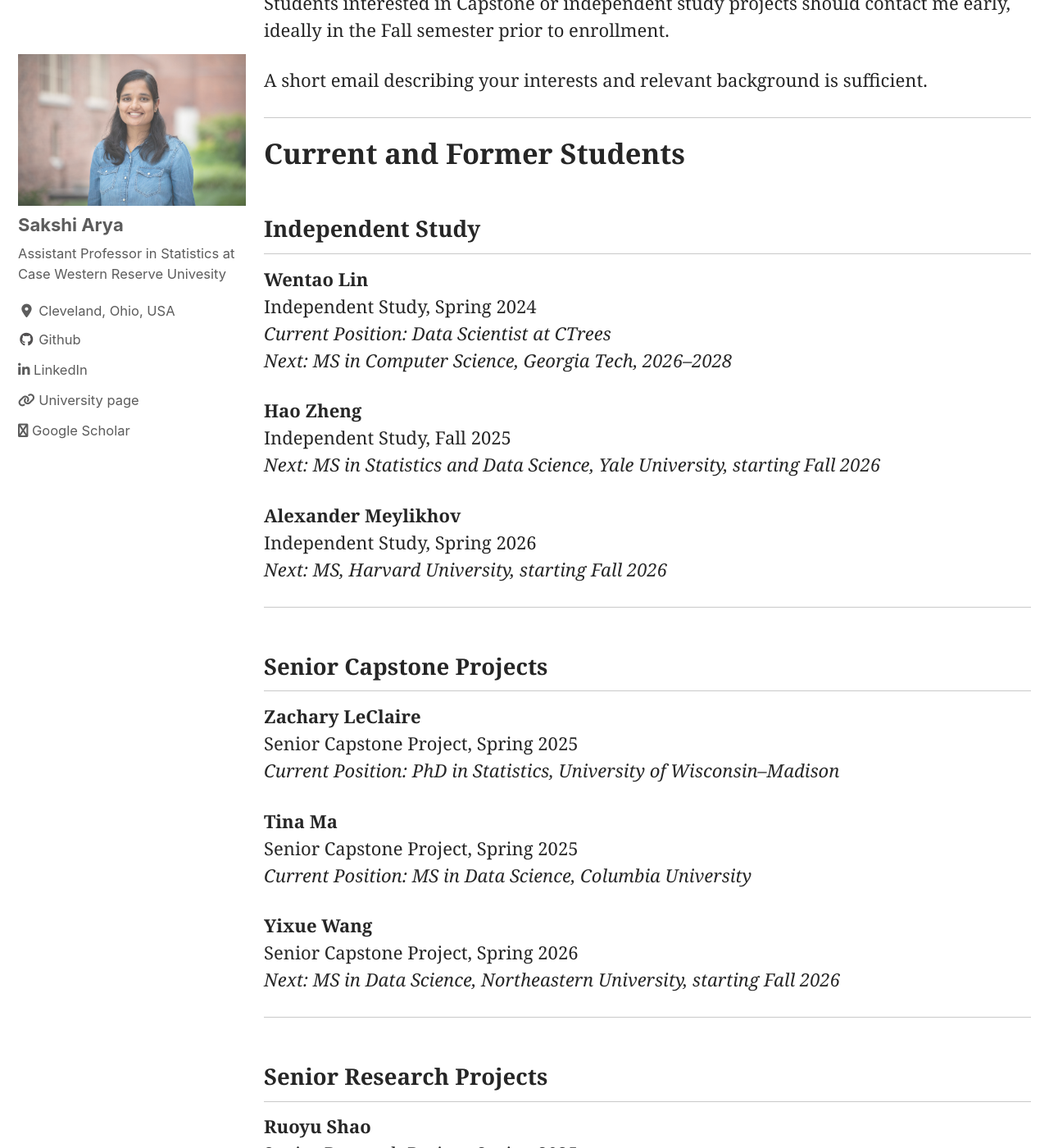
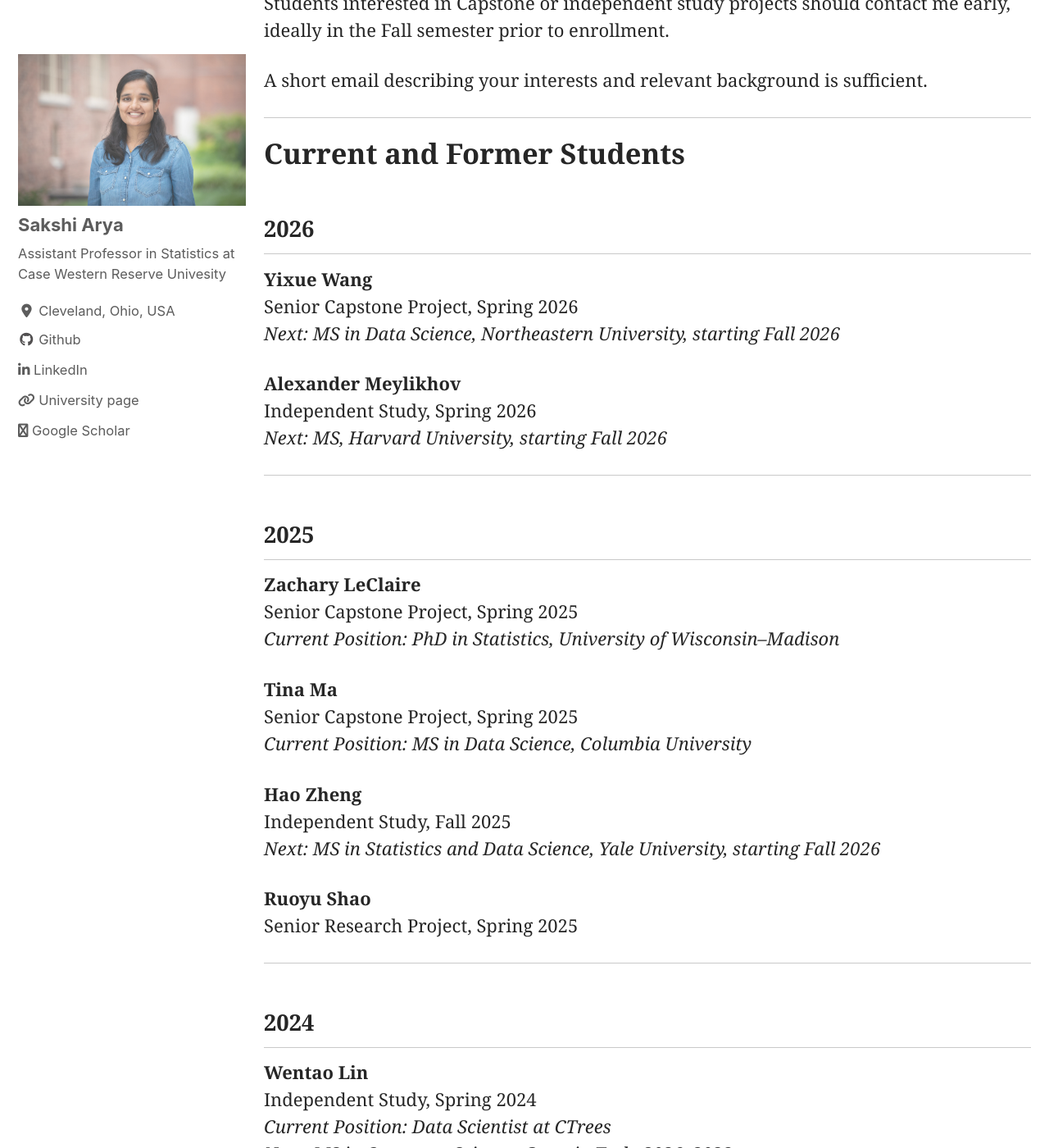
Before and after one commit to sakshiarya/sakshiarya.github.io, a Jekyll site: the page built from _pages/students.md, in a window 1280 px wide and 1400 px high, scrolled down 1656 px. Shown: the whole window at 82% size. Built offline with Jekyll 4.4.1, drawn with Linux system fonts in a browser that asks for light colours; cached includes are drawn as plain includes; nearby versions of some CDN libraries; some of the changed text lies outside the part shown.

Commit message:
Student updates

```diff
--- a/_pages/students.md
+++ b/_pages/students.md
@@ -47,16 +47,11 @@ A short email describing your interests and relevant background is sufficient.
 
 # Current and Former Students
 
-## Independent Study
+## 2026
 
-**Wentao Lin**
-Independent Study, Spring 2024
-*Current Position: Data Scientist at CTrees*
-*Next: MS in Computer Science, Georgia Tech, 2026–2028*
-
-**Hao Zheng**
-Independent Study, Fall 2025
-*Next: MS in Statistics and Data Science, Yale University, starting Fall 2026*
+**Yixue Wang**
+Senior Capstone Project, Spring 2026
+*Next: MS in Data Science, Northeastern University, starting Fall 2026*
 
 **Alexander Meylikhov**
 Independent Study, Spring 2026
@@ -64,7 +59,7 @@ Independent Study, Spring 2026
 
 ---
 
-## Senior Capstone Projects
+## 2025
 
 **Zachary LeClaire**
 Senior Capstone Project, Spring 2025
@@ -74,15 +69,20 @@ Senior Capstone Project, Spring 2025
 Senior Capstone Project, Spring 2025
 *Current Position: MS in Data Science, Columbia University*
 
-**Yixue Wang**
-Senior Capstone Project, Spring 2026
-*Next: MS in Data Science, Northeastern University, starting Fall 2026*
-
----
-
-## Senior Research Projects
+**Hao Zheng**
+Independent Study, Fall 2025
+*Next: MS in Statistics and Data Science, Yale University, starting Fall 2026*
 
 **Ruoyu Shao**
 Senior Research Project, Spring 2025
 
 ---
+
+## 2024
+
+**Wentao Lin**
+Independent Study, Spring 2024
+*Current Position: Data Scientist at CTrees*
+*Next: MS in Computer Science, Georgia Tech, 2026–2028*
+
+---
```
